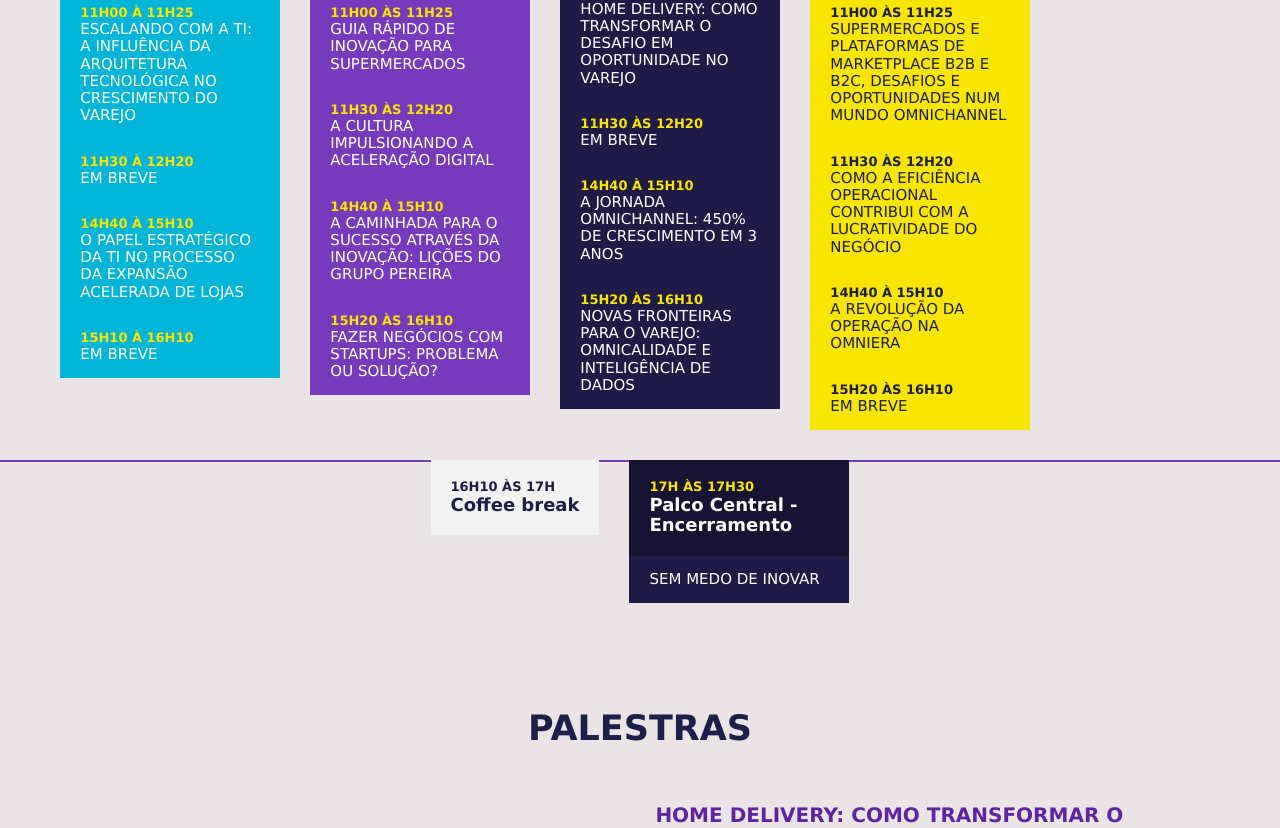
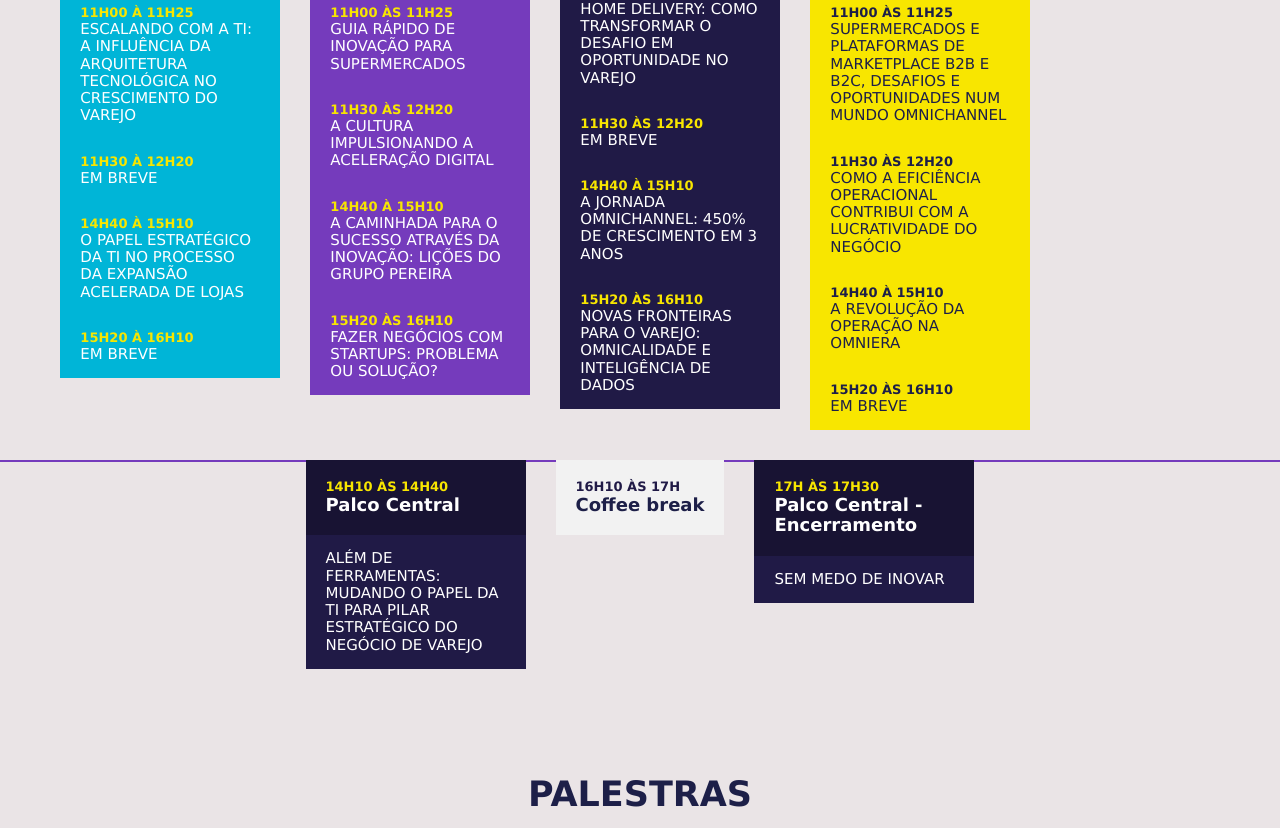
Before and after one commit to disabela-maria20/next-apas-app, a Next.js app: page / in a window 1280 px wide. Shown: the part 4902-5730 px from the top of the page. Built offline with nearby package versions, Linux system fonts and the light colour scheme; a web font is replaced by a local one.

Commit message:
refactor: :zap: update json style

```diff
--- a/src/components/molecules/LineUp/LineUp.json
+++ b/src/components/molecules/LineUp/LineUp.json
@@ -31,6 +31,7 @@
     "talks": "Coffee break",
     "color": 4
   },
+
   {
     "id": 4,
     "color": 1,
@@ -45,7 +46,7 @@
       "time": "14h40 à 15h10",
       "stage":"O papel estratégico da TI no  processo da expansão acelerada de Lojas"
     }, {
-      "time": "15h10 à 16h10",
+      "time": "15h20 à 16h10",
       "stage": "em breve"
     }]
   },
@@ -110,7 +111,13 @@
     "talks":  "Work Lunch"
   },
 
-
+  {
+    "id": 31,
+    "time": "14H10 às 14H40",
+    "talks": "Palco Central",
+    "stage": "Além de ferramentas: Mudando o papel da TI para pilar estratégico do negócio de varejo",
+    "color": 2
+  },
   {
     "id": 14,
     "color": 4,
--- a/src/components/organisms/Stages/DataEventInterval.json
+++ b/src/components/organisms/Stages/DataEventInterval.json
@@ -14,6 +14,13 @@
     "description": ""
   },
   {
+    "id": 2,
+    "name": "Além de ferramentas: Mudando o papel da TI para pilar estratégico do negócio de varejo",
+    "time": "14H10 às 14H40",
+    "duration": "50min",
+    "description": ""
+  },
+  {
     "id": 3,
     "name": "SEM MEDO DE INOVAR",
     "time": "17H ÀS 17H30",
--- a/src/components/organisms/Stages/Stage.module.scss
+++ b/src/components/organisms/Stages/Stage.module.scss
@@ -224,6 +224,5 @@
     left: 35%;
     z-index: 999;
     background-color: #000000;
-    pointer-events: none;
   }
 }
```
